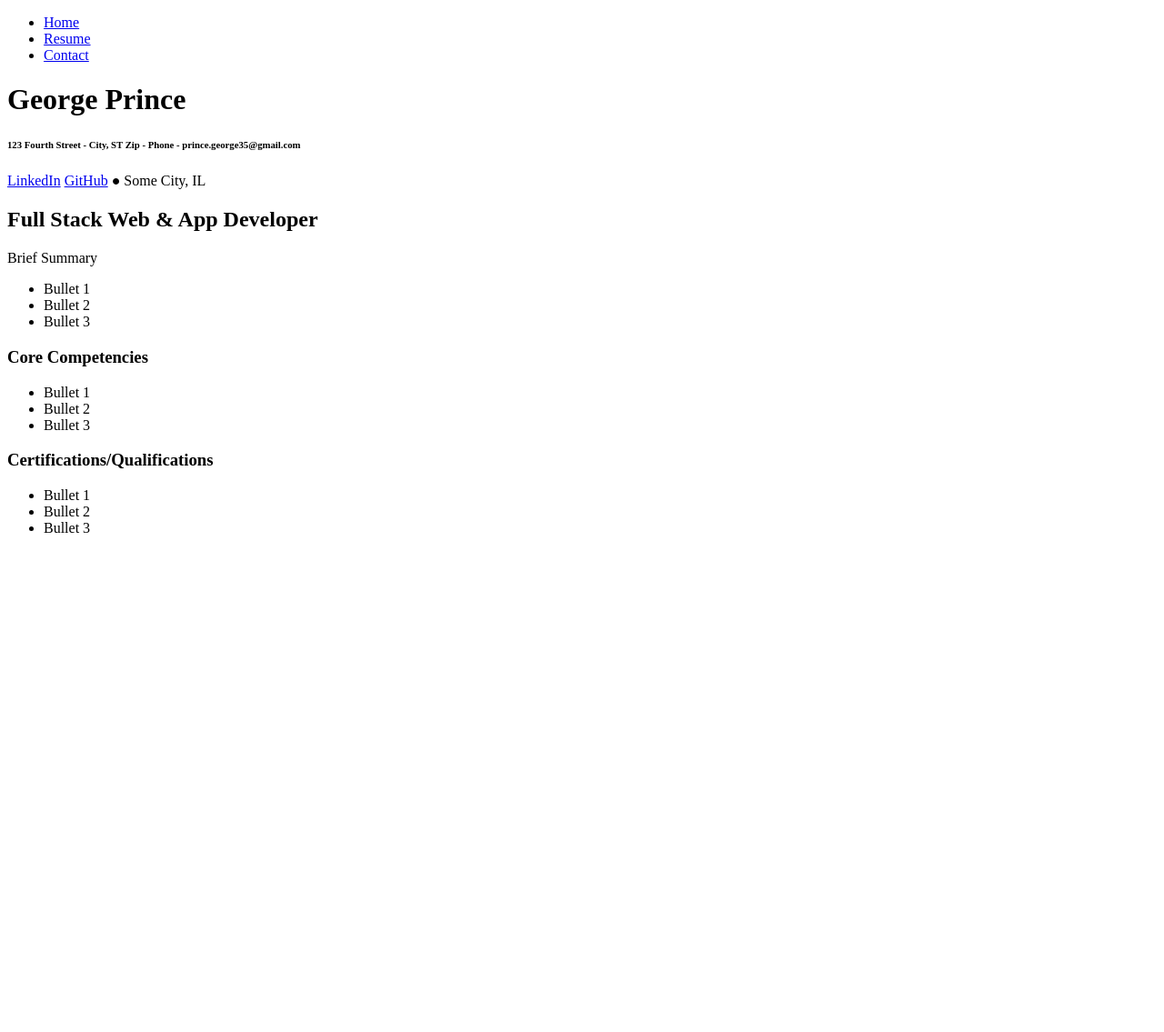
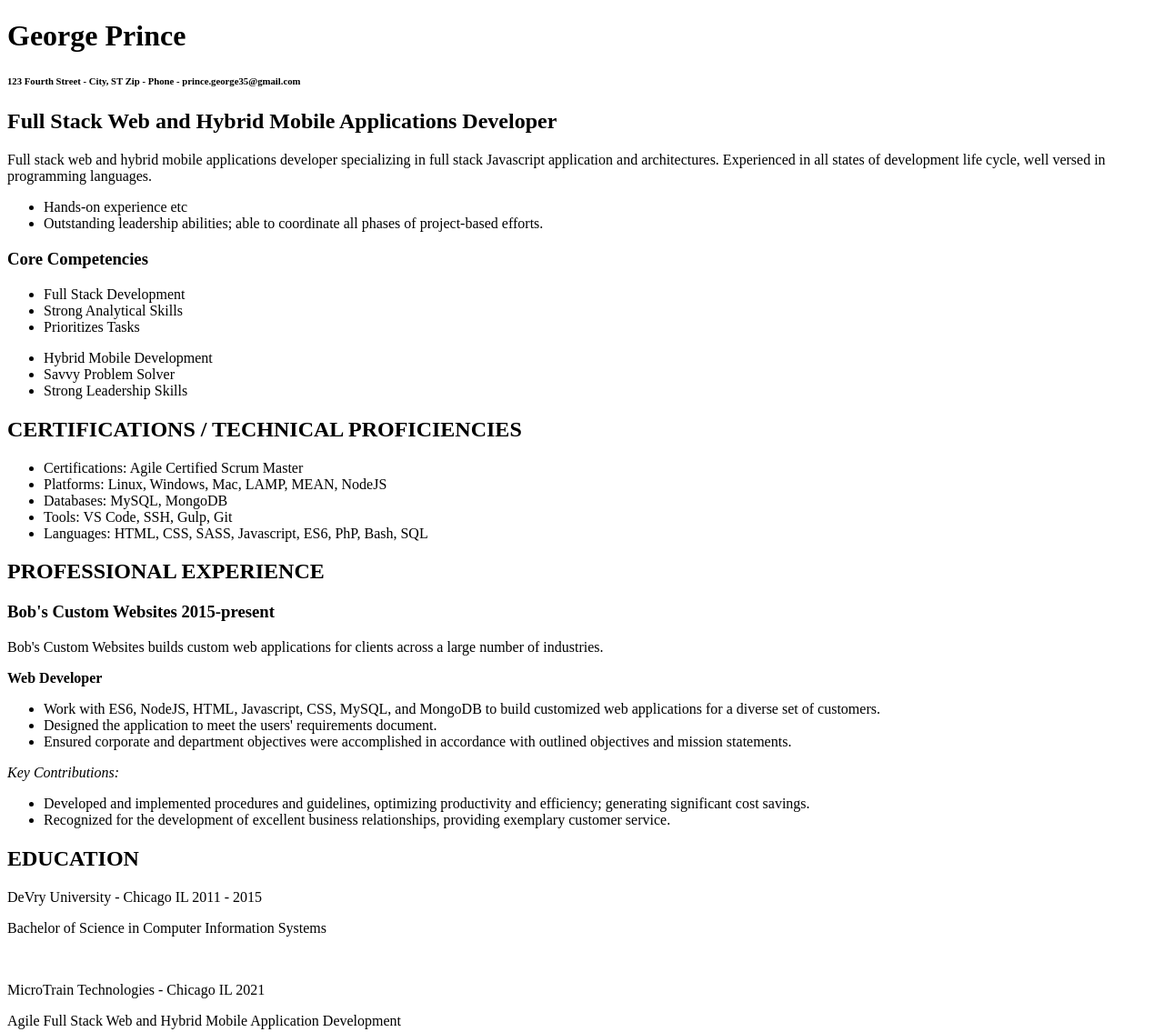
Before and after one commit to gpr1nce/gpr1nceMT2111.github.io, a plain HTML site: page resume.html in a window 1280 px wide. Shown: the whole page at 91% size. Before the commit the page ends 800 px from the top, so only its background shows below. Drawn offline with Linux system fonts and the light colour scheme.

Commit message:
2nd draft of complete resume

```diff
--- a/resume.html
+++ b/resume.html
@@ -6,40 +6,63 @@
        <meta name="viewport" content="width=device-width, initial-scale=1.0">
     </head>
 <body>
-      <nav>
+      <!-- <nav>
           <ul>
             <li><a href="index.html">Home</a></li>
             <li><a href="resume.html">Resume</a></li>
             <li><a href="contact.html">Contact</a></li>
           </ul>
-        </nav>
+        </nav> -->
 
     <h1>George Prince</h1>
     <h6>123 Fourth Street - City, ST Zip - Phone - prince.george35@gmail.com</h6>
-  <div>
-    <a href="..." target="_blank" rel="noopener">LinkedIn</a>
-    <a href="..." target="_blank" rel="noopener">GitHub</a>
-    &#x25CF;
-      Some City, IL
-  </div>
-<h2>Full Stack Web & App Developer</h2>
-<p>Brief Summary</p>
+    <h2>Full Stack Web and Hybrid Mobile Applications Developer</h2>
+<p>Full stack web and hybrid mobile applications developer specializing in full stack Javascript application and architectures. Experienced in all states of development life cycle, well versed in programming languages.</p>
 <ul>
-  <li>Bullet 1</li>
-  <li>Bullet 2</li>
-  <li>Bullet 3</li>
+  <li>Hands-on experience etc</li>
+  <li>Outstanding leadership abilities; able to coordinate all phases of project-based efforts.</li>
 </ul>
 <h3>Core Competencies</h3>
 <ul>
-  <li>Bullet 1</li>
-  <li>Bullet 2</li>
-  <li>Bullet 3</li>
+  <li>Full Stack Development</li>
+  <li>Strong Analytical Skills</li>
+  <li>Prioritizes Tasks</li>
 </ul>
-<h3>Certifications/Qualifications</h3>
+  <ul>
+  <li>Hybrid Mobile Development</li>
+  <li>Savvy Problem Solver</li>
+  <li>Strong Leadership Skills</li>
+</ul>
+<h2>CERTIFICATIONS / TECHNICAL PROFICIENCIES</h2>
 <ul>
-  <li>Bullet 1</li>
-  <li>Bullet 2</li>
-  <li>Bullet 3</li>
+  <li>Certifications: Agile Certified Scrum Master</li>
+  <li>Platforms: Linux, Windows, Mac, LAMP, MEAN, NodeJS</li>
+  <li>Databases: MySQL, MongoDB</li>
+  <li>Tools: VS Code, SSH, Gulp, Git</li>
+  <li>Languages: HTML, CSS, SASS, Javascript, ES6, PhP, Bash, SQL</li>
 </ul>
-    </body>
+
+<h2>PROFESSIONAL EXPERIENCE</h2>
+<h3>Bob's Custom Websites 2015-present</h3>
+<p>Bob's Custom Websites builds custom web applications for clients across a large number of industries.</p>
+
+<p><strong>Web Developer</strong></p>
+<ul>
+  <li>Work with ES6, NodeJS, HTML, Javascript, CSS, MySQL, and MongoDB to build customized web applications for a diverse set of customers.</li>
+  <li>Designed the application to meet the users' requirements document.</li>
+  <li>Ensured corporate and department objectives were accomplished in accordance with outlined objectives and mission statements.</li>
+</ul>
+<p><em>Key Contributions:</em></p>
+<ul>
+  <li>Developed and implemented procedures and guidelines, optimizing productivity and efficiency; generating significant cost savings.</li>
+  <li>Recognized for the development of excellent business relationships, providing exemplary customer service.</li>
+</ul>
+
+<h2>EDUCATION</h2>
+<p>DeVry University - Chicago IL 2011 - 2015</p>
+<p>Bachelor of Science in Computer Information Systems</p>
+<br>
+<p>MicroTrain Technologies - Chicago IL 2021</p>
+<p>Agile Full Stack Web and Hybrid Mobile Application Development</p>
+</body>
 </html>
```
